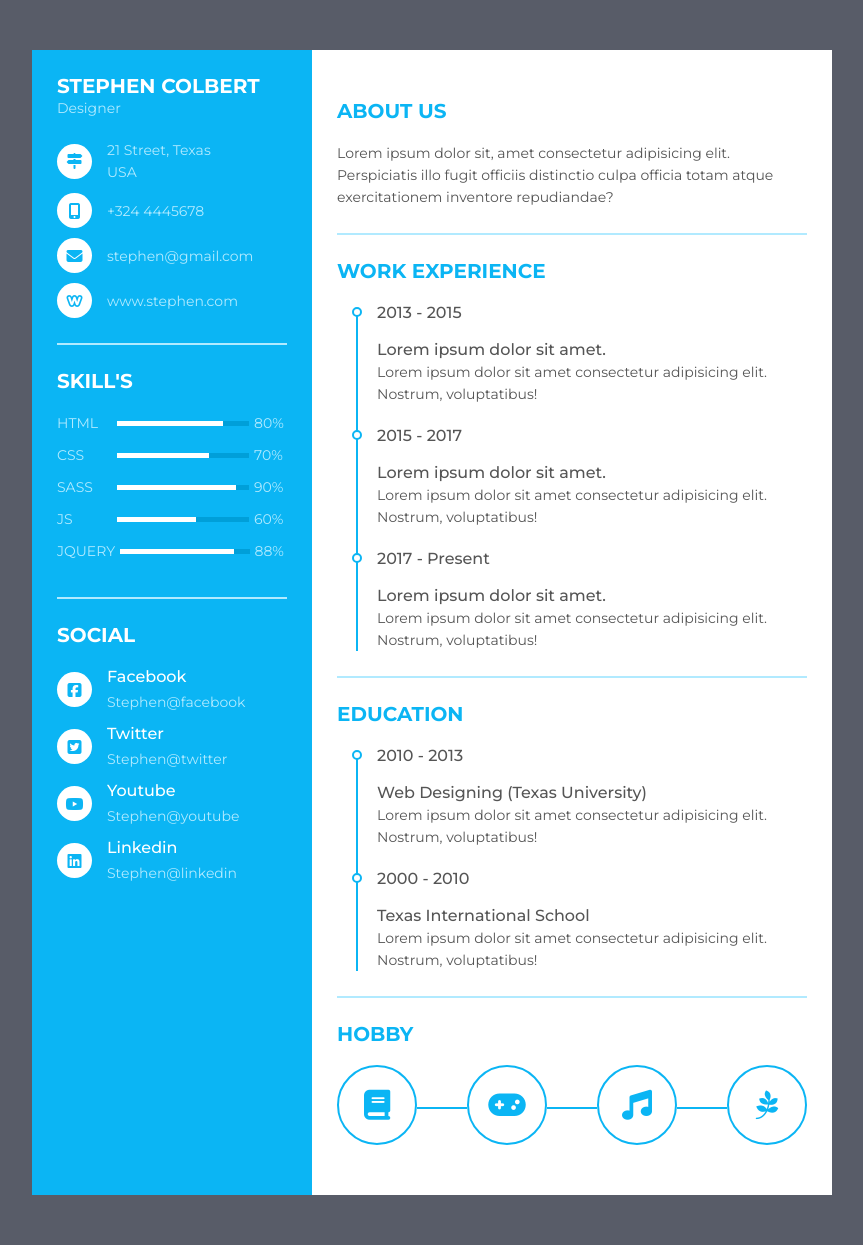
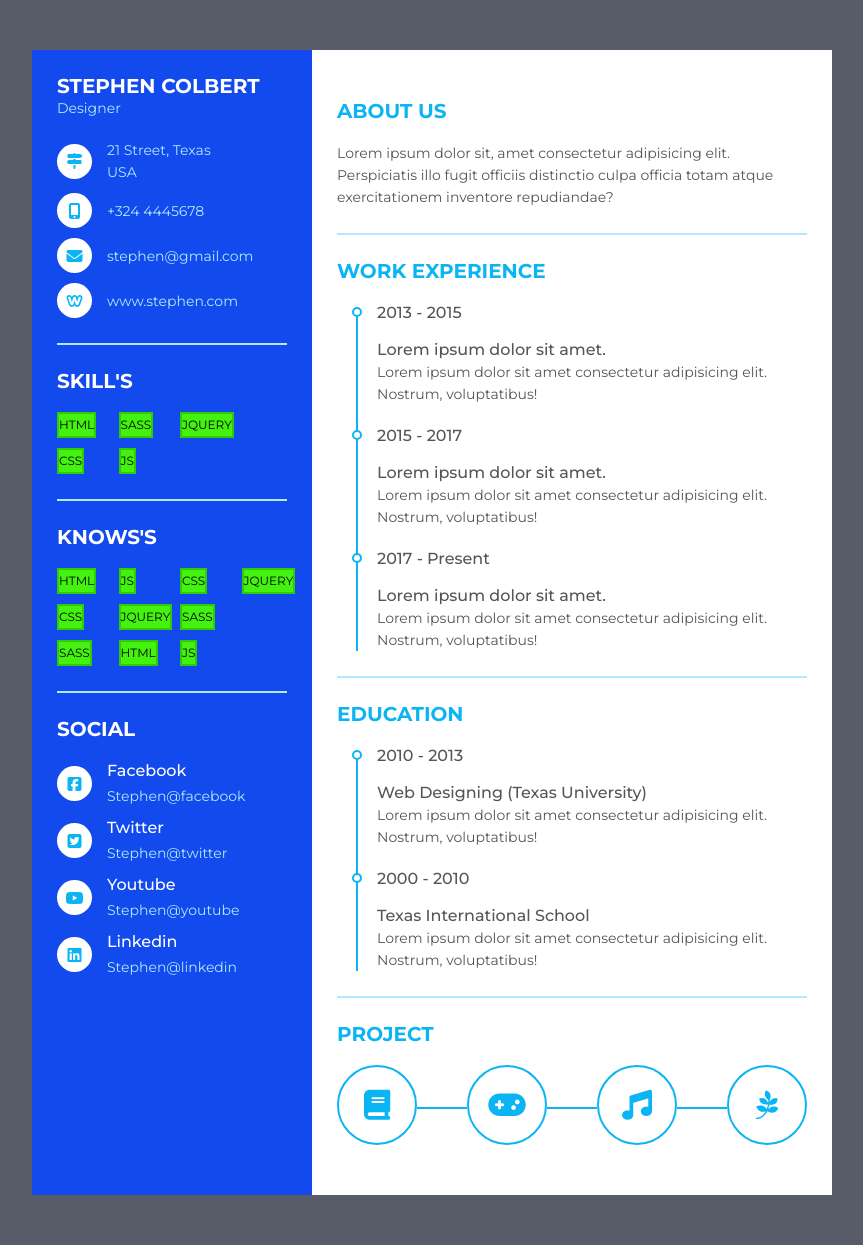
Before and after one commit to EnriqueERamirez/generadorcsv, a Python web app: template template/index.html in a window 1280 px wide. Shown: the whole page, without its empty margins (208-1071 px from the left). Run offline with Jinja, Linux system fonts and the light colour scheme; the template is opened without the code that fills it, so the values that code supplies are empty; some libraries are stand-ins or nearby versions.

Commit message:
modificacion de skill y conocimiento

```diff
--- a/template/index.html
+++ b/template/index.html
@@ -12,11 +12,14 @@
    <div class="resume_left">
      <div class="resume_content">
        <div class="resume_item resume_info">
+		<!--nombre del auto-->
          <div class="title">
            <p class="bold">stephen colbert</p>
            <p class="regular">Designer</p>
          </div>
+		<!--Metadatos-->
          <ul>
+		<!--Box data-->
            <li>
              <div class="icon">
                <i class="fas fa-map-signs"></i>
@@ -51,7 +54,10 @@
            </li>
          </ul>
        </div>
+
        <div class="resume_item resume_skills">
+		<!--Titulo de la seccion-->
+
          <div class="title">
            <p class="bold">skill's</p>
          </div>
@@ -60,49 +66,89 @@
              <div class="skill_name">
                HTML
              </div>
-             <div class="skill_progress">
-               <span style="width: 80%;"></span>
-             </div>
-             <div class="skill_per">80%</div>
-           </li>
+            </li>
            <li>
              <div class="skill_name">
                CSS
              </div>
-             <div class="skill_progress">
-               <span style="width: 70%;"></span>
-             </div>
-             <div class="skill_per">70%</div>
-           </li>
+            </li>
            <li>
              <div class="skill_name">
                SASS
              </div>
-             <div class="skill_progress">
-               <span style="width: 90%;"></span>
-             </div>
-             <div class="skill_per">90%</div>
-           </li>
+            </li>
            <li>
              <div class="skill_name">
                JS
              </div>
-             <div class="skill_progress">
-               <span style="width: 60%;"></span>
-             </div>
-             <div class="skill_per">60%</div>
-           </li>
+            </li>
            <li>
              <div class="skill_name">
                JQUERY
              </div>
-             <div class="skill_progress">
-               <span style="width: 88%;"></span>
+            </li>
+         </ul>
+       </div>
+       <div class="resume_item resume_knows">
+		<!--Titulo de la seccion-->
+
+         <div class="title">
+           <p class="bold">knows's</p>
+         </div>
+         <ul>
+           <li>
+             <div class="knows_name">
+               HTML
              </div>
-             <div class="skill_per">88%</div>
+           </li>
+           <li>
+             <div class="knows_name">
+               CSS
+             </div>
+           </li>
+           <li>
+             <div class="knows_name">
+               SASS
+             </div>
+           </li>
+           <li>
+             <div class="knows_name">
+               JS
+             </div>
+           </li>
+           <li>
+             <div class="knows_name">
+               JQUERY
+             </div>
+           </li>
+                      <li>
+             <div class="knows_name">
+               HTML
+             </div>
+           </li>
+           <li>
+             <div class="knows_name">
+               CSS
+             </div>
+           </li>
+           <li>
+             <div class="knows_name">
+               SASS
+             </div>
+           </li>
+           <li>
+             <div class="knows_name">
+               JS
+             </div>
+           </li>
+           <li>
+             <div class="knows_name">
+               JQUERY
+             </div>
            </li>
          </ul>
        </div>
+
        <div class="resume_item resume_social">
          <div class="title">
            <p class="bold">Social</p>
@@ -148,7 +194,9 @@
        </div>
      </div>
   </div>
+
   <div class="resume_right">
+	<!--Box About-->
     <div class="resume_item resume_about">
         <div class="title">
            <p class="bold">About us</p>
@@ -206,7 +254,7 @@
     </div>
     <div class="resume_item resume_hobby">
       <div class="title">
-           <p class="bold">Hobby</p>
+           <p class="bold">Project</p>
          </div>
        <ul>
          <li><i class="fas fa-book"></i></li>
--- a/template/styles.css
+++ b/template/styles.css
@@ -35,7 +35,7 @@ body {
 
 .resume .resume_left {
   width: 280px;
-  background: #0bb5f4;
+  background: #134aee;
 }
 
 .resume .resume_left .resume_profile {
@@ -107,6 +107,17 @@ body {
   color: #b1eaff;
 }
 
+.resume .resume_left .resume_skills ul {
+  columns: 4;
+  column-gap: 1rem;
+}
+.resume .resume_left .resume_skills li {
+  column-span: all;
+}
+.resume .resume_left .resume_skills li:nth-last-child(n+5),
+.resume .resume_left .resume_skills li:nth-last-child(n+5) ~ * {
+  column-span: none;
+}
 .resume .resume_left .resume_skills ul li {
   display: flex;
   margin-bottom: 10px;
@@ -116,28 +127,43 @@ body {
 }
 
 .resume .resume_left .resume_skills ul li .skill_name {
-  width: 25%;
+  width: auto;
+  border: solid 0.2em;
+  border-color:#32cb03;
+  background-color: #43f20e;
+  font-size: 12px;
+  color: black;
+
 }
 
-.resume .resume_left .resume_skills ul li .skill_progress {
-  width: 60%;
-  margin: 0 5px;
-  height: 5px;
-  background: #009fd9;
-  position: relative;
+.resume .resume_left .resume_knows ul {
+  columns: 4;
+  column-gap: 1rem;
+}
+.resume .resume_left .resume_knows li {
+  column-span: all;
+}
+.resume .resume_left .resume_knows li:nth-last-child(n+5),
+.resume .resume_left .resume_knows li:nth-last-child(n+5) ~ * {
+  column-span: none;
+}
+.resume .resume_left .resume_knows ul li {
+  display: flex;
+  margin-bottom: 10px;
+  color: #b1eaff;
+  justify-content: space-between;
+  align-items: center;
 }
 
-.resume .resume_left .resume_skills ul li .skill_per {
-  width: 15%;
+.resume .resume_left .resume_knows ul li .knows_name {
+  width: auto;
+  border: solid 0.2em;
+  border-color:#32cb03;
+  background-color: #43f20e;
+  font-size: 12px;
+  color: black;
 }
 
-.resume .resume_left .resume_skills ul li .skill_progress span {
-  position: absolute;
-  top: 0;
-  left: 0;
-  height: 100%;
-  background: #fff;
-}
 
 .resume .resume_left .resume_social .semi-bold {
   color: #fff;
```
